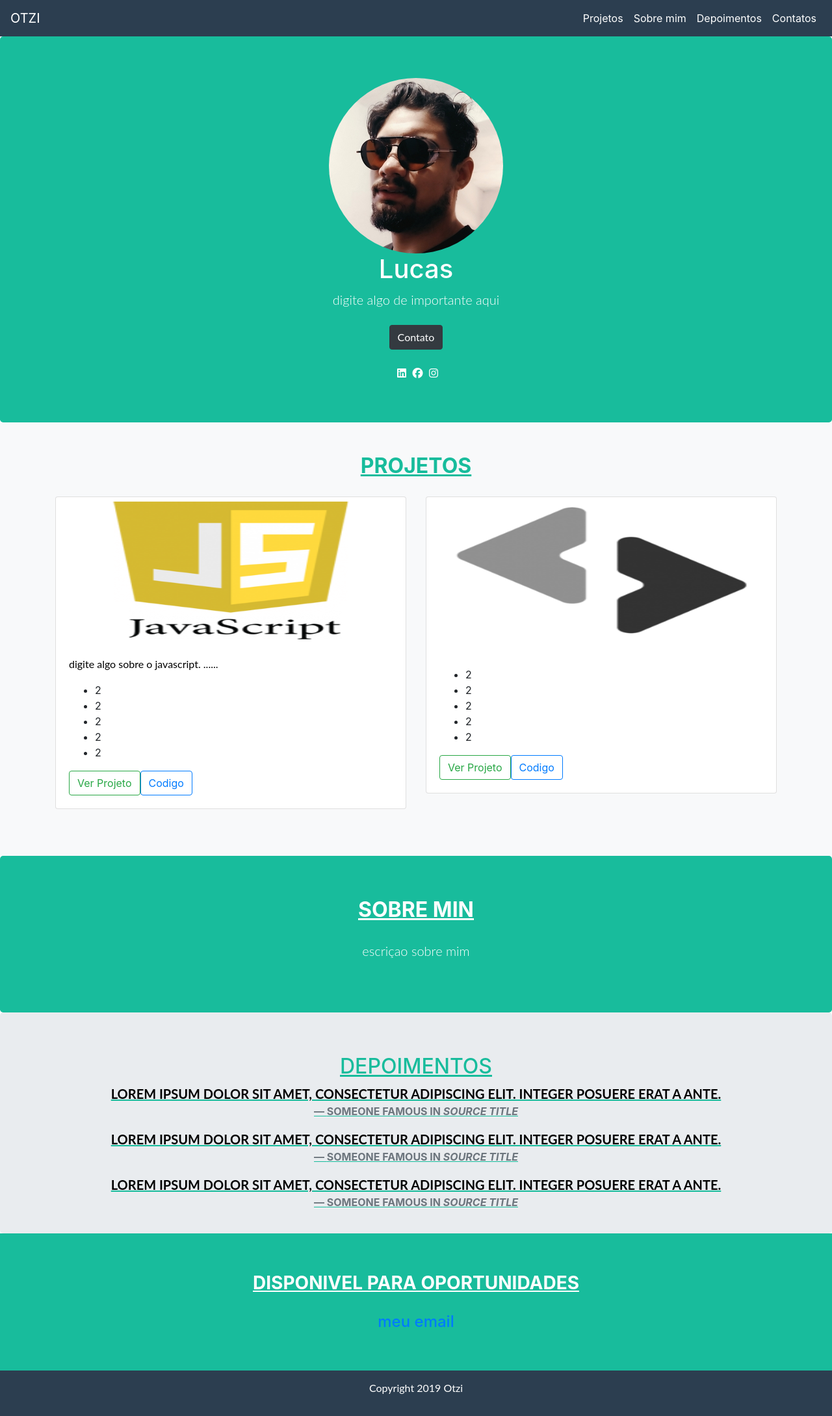
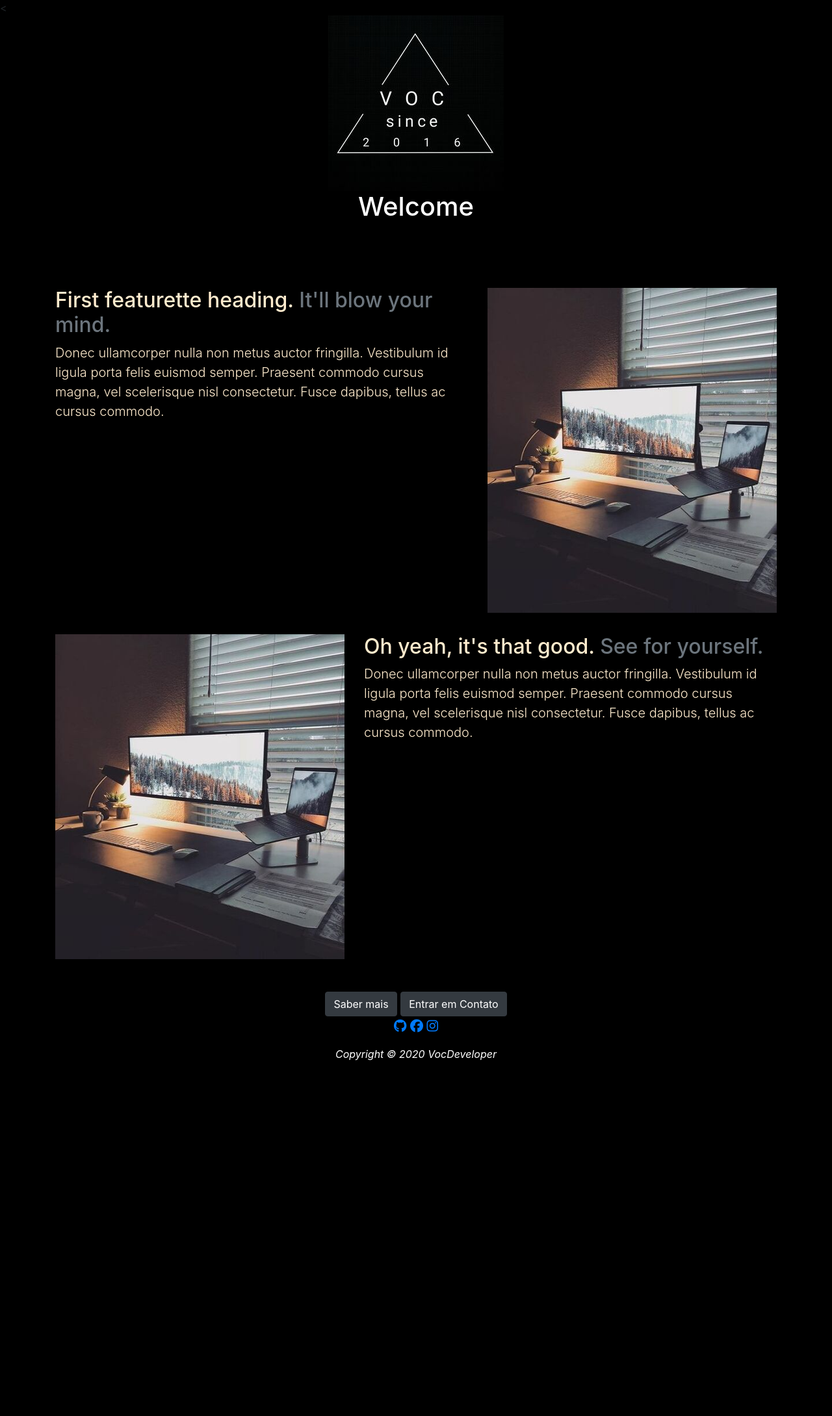
Before and after one commit to lucasEzerra/VocDeveloper, a plain HTML site: page index.html in a window 1280 px wide. Shown: the whole page at 65% size. After the commit the page ends 1650 px from the top, so only its background shows below. Drawn offline with nearby package versions, Linux system fonts and the light colour scheme.

Commit message:
update
update

```diff
--- /dev/null
+++ b/estilo.css
@@ -0,0 +1,11 @@
+body{
+    background-color: black;
+}
+#name{
+    color: white;
+    background-color:black;
+    text-align: center;
+}
+#botao{
+    margin: 2px;
+}
--- a/index.html
+++ b/index.html
@@ -1,204 +1,119 @@
 <!DOCTYPE html>
-<html lang="PT-BR">
+<html lang="pt-BR">
 
 <head>
     <meta charset="UTF-8">
     <meta name="viewport" content="width=device-width, initial-scale=1.0">
-    <title>Portifolio</title>
-    <link rel="stylesheet" href="https://stackpath.bootstrapcdn.com/bootstrap/4.1.3/css/bootstrap.min.css"
-        integrity="sha384-MCw98/SFnGE8fJT3GXwEOngsV7Zt27NXFoaoApmYm81iuXoPkFOJwJ8ERdknLPMO" crossorigin="anonymous">
-    <script src="https://stackpath.bootstrapcdn.com/bootstrap/4.1.3/js/bootstrap.min.js"
-        integrity="sha384-ChfqqxuZUCnJSK3+MXmPNIyE6ZbWh2IMqE241rYiqJxyMiZ6OW/JmZQ5stwEULTy"
+    <title>Voc Developer </title>
+    <link rel="stylesheet" href="https://maxcdn.bootstrapcdn.com/bootstrap/4.0.0/css/bootstrap.min.css"
+        integrity="sha384-Gn5384xqQ1aoWXA+058RXPxPg6fy4IWvTNh0E263XmFcJlSAwiGgFAW/dAiS6JXm" crossorigin="anonymous">
+    <script src="https://maxcdn.bootstrapcdn.com/bootstrap/4.0.0/js/bootstrap.min.js"
+        integrity="sha384-JZR6Spejh4U02d8jOt6vLEHfe/JQGiRRSQQxSfFWpi1MquVdAyjUar5+76PVCmYl"
         crossorigin="anonymous"></script>
-    <script src="https://code.jquery.com/jquery-3.3.1.slim.min.js"
-        integrity="sha384-q8i/X+965DzO0rT7abK41JStQIAqVgRVzpbzo5smXKp4YfRvH+8abtTE1Pi6jizo"
+    <script src="https://code.jquery.com/jquery-3.2.1.slim.min.js"
+        integrity="sha384-KJ3o2DKtIkvYIK3UENzmM7KCkRr/rE9/Qpg6aAZGJwFDMVNA/GpGFF93hXpG5KkN"
         crossorigin="anonymous"></script>
-    <script src="https://cdnjs.cloudflare.com/ajax/libs/popper.js/1.14.3/umd/popper.min.js"
-        integrity="sha384-ZMP7rVo3mIykV+2+9J3UJ46jBk0WLaUAdn689aCwoqbBJiSnjAK/l8WvCWPIPm49"
+    <script src="https://cdnjs.cloudflare.com/ajax/libs/popper.js/1.12.9/umd/popper.min.js"
+        integrity="sha384-ApNbgh9B+Y1QKtv3Rn7W3mgPxhU9K/ScQsAP7hUibX39j7fakFPskvXusvfa0b4Q"
         crossorigin="anonymous"></script>
-    <script src="https://kit.fontawesome.com/17679d0f40.js" crossorigin="anonymous"></script>
-    <!--<link rel="stylesheet" href="meu.css">-->
-    <link rel="stylesheet" href="meuportifolio.css">
+    <<script src="https://kit.fontawesome.com/17679d0f40.js" crossorigin="anonymous">
+        </script>
+        <link rel="stylesheet" href="style.css">
+
 </head>
 
 <body>
-    <nav class="navbar navbar-expand-lg navbar-light corSecundaria">
-        <a class="navbar-brand textobranco" href="#">OTZI</a> <!-- NOME QUE APARECE NO CANTO SUPERIOR DO SITE -->
-        <button class="navbar-toggler" type="button" data-toggle="collapse" data-target="#navbarSupportedContent"
-            aria-controls="navbarSupportedContent" aria-expanded="false" aria-label="Toggle navigation">
-            <span class="navbar-toggler-icon"></span>
-        </button>
+    <header>
 
-        <div class="collapse navbar-collapse" id="navbarSupportedContent">
-            <ul class="navbar-nav mr-auto">
+        <main role="main" class="inner cover" id="saiba">
+            <h1 class="cover-heading">
+                <img class="foto-perfil " src="vocperfil.jpg" alt="Vocwallpeper" id="vocwall"></br>Welcome</h1>
+            <p class="lead">
+                </br>
 
-            </ul>
-            <ul class="navbar-nav ">
-                <li class="nav-item">
-                    <a class="nav-link textobranco" href="#Projetos">Projetos</a> <!-- DE SUA PREFERENCIA -->
-                </li>
-                <li class="nav-item">
-                    <a class="nav-link textobranco" href="#sobre-mim">Sobre mim</a> <!-- DE SUA PREFERENCIA -->
-                </li>
-                <li class="nav-item">
-                    <a class="nav-link textobranco" href="#Depoimentos">Depoimentos</a>
-                    <!--DE SUA PREFERENCIA -->
-                </li>
-                <li class="nav-item ">
-                    <a class="nav-link textobranco" href="#contatos">Contatos</a>
-                    <!--DE SUA PREFERENCIA -->
-                </li>
-            </ul>
+                </br>
 
-        </div>
-    </nav>
-    <section class="jumbotron text-center corPrimaria">
-        <div class="container">
-            <img class="foto-perfil" src="fotoperfil.jpg" alt=""> <!-- FOTO DE PERFIL -->
-            <h1 class="jumbotron-heading textobranco">Lucas</h1> <!-- SEU NOME  -->
-            <p class="lead text-muted textobranco">digite algo de importante aqui </p>
-            <!--ESCREVER ALGO IMPORTANTE SOBRE VOCE -->
-            <p>
-                <a href="#contatos" class='btn btn-dark my-2'>Contato</a> <!-- BOTAO -->
             </p>
-            <a href=""> <i class="icones fab fa-linkedin textobranco"></i> </a>
-            <!--COLOCAR O LINK -->
-            <a href=""> <i class="icones fab fa-facebook textobranco"></i> </a>
-            <!--COLOCAR O LINK -->
-            <a href=""> <i class=" icones fab fa-instagram textobranco"></i> </a>
-            <!--COLOCAR O LINK -->
-        </div>
-    </section>
-    <div class="album py-5 bg-light" id='Projetos'>
-        <div class="container">
-<h2 class="jumbotron-heading text-center titulosVerde">Projetos</h2>
-            <div class="row">
-                <div class="col-md-6">
-                    <div class="card mb-4 box-shadow">
-                        <img class="card-img-top"
-                            data-src="holder.js/100px225?theme=thumb&amp;bg=55595c&amp;fg=eceeef&amp;text=Thumbnail"
-                            alt="Miniatura [100% x225]" style="height: 225px; width: 100%; display: block;"
-                            src="javascript.png" data-holder-rendered="true">
-                        <div class="card-body">
-                            <p class="card-text">
-                                <font style="vertical-align: inherit;">
-                                    <font style="vertical-align: inherit;"> digite algo sobre o javascript. </font>
-                                    <font style="vertical-align: inherit;">......</font>
-                                </font>
-                            </p>
-                            <ul>
-                                <li> 2 </li>
-                                <!--habilidade-->
-                                <li> 2 </li>
-                                <!--habilidade-->
-                                <li> 2 </li>
-                                <!--habilidade-->
-                                <li> 2 </li>
-                                <!--habilidade-->
-                                <li> 2 </li>
-                                <!--habilidade-->
-                            </ul>
-                            <div class="d-flex justify-content-between align-items-center">
-                                <div class="btn-group">
-                                    <a href="https://br.pinterest.com/"> <button type="button"
-                                            class="btn btn-sn btn-outline-success">Ver Projeto</button> </a>
-                                    <!--link de algum lugar -->
-                                    <a href="https://br.pinterest.com/"> <button type="button"
-                                            class="btn btn-sn btn-outline-primary">Codigo</button> </a>
-                                    <!--link de algum lugar -->
-                                </div>
-                                <small class="text-muted">
-                                </small>
-                            </div>
-                        </div>
+        </main>
+    </header>
+
+    <section>
+        <div>
+            <div class="container marketing">
+
+                <!-- Three columns of text below the carousel -->
+
+                <hr class="featurette-divider">
+
+                <div class="row featurette">
+                    <div class="col-md-7" id=" textoprimario">
+                        <h2 class="featurette-heading">First featurette heading. <span class="text-muted">It'll blow
+                                your mind.</span></h2>
+                        <p class="lead" id=" color">Donec ullamcorper nulla non metus auctor fringilla. Vestibulum id
+                            ligula porta
+                            felis euismod semper. Praesent commodo cursus magna, vel scelerisque nisl consectetur. Fusce
+                            dapibus, tellus ac cursus commodo.</p>
                     </div>
-                </div>
-                <div class="col-md-6">
-                    <div class="card mb-4 box-shadow">
-                        <img class="card-img-top"
-                            data-src="holder.js/100px225?theme=thumb&amp;bg=55595c&amp;fg=eceeef&amp;text=Thumbnail"
-                            alt="Miniatura [100% x225]" style="height: 225px; width: 100%; display: block;"
-                            src="css.png" data-holder-rendered="true">
-                        <div class="card-body">
-                            <p class="card-text">
-
-                            </p>
-                            <ul>
-                                <li> 2 </li>
-                                <!--habilidade-->
-                                <li> 2 </li>
-                                <!--habilidade-->
-                                <li> 2 </li>
-                                <!--habilidade-->
-                                <li> 2 </li>
-                                <!--habilidade-->
-                                <li> 2 </li>
-                                <!--habilidade-->
-                            </ul>
-                            <div class="d-flex justify-content-between align-items-center">
-                                <div class="btn-group">
-                                    <a href="https://br.pinterest.com/"> <button type="button"
-                                            class="btn btn-sn btn-outline-success">Ver Projeto</button> </a>
-                                    <!--link de algum lugar -->
-                                    <a href="https://br.pinterest.com/"> <button type="button"
-                                            class="btn btn-sn btn-outline-primary">Codigo</button> </a>
-                                    <!--link de algum lugar -->
-                                </div>
-                                <small class="text-muted">
-
-                                </small>
-                            </div>
-                        </div>
+                    <div class="col-md-5">
+                        <img class="featurette-image img-fluid mx-auto" data-src="holder.js/500x500/auto" alt="500x500"
+                            style="width: 500px; height: 500px;" src="qualquerfoto.jpg" data-holder-rendered="true">
                     </div>
                 </div>
 
+                <hr class="featurette-divider">
+
+                <div class="row featurette">
+                    <div class="col-md-7 order-md-2" id="color2">
+                        <h2 class="featurette-heading">Oh yeah, it's that good. <span class="text-muted">See for
+                                yourself.</span></h2>
+                        <p class="lead">Donec ullamcorper nulla non metus auctor fringilla. Vestibulum id ligula porta
+                            felis euismod semper. Praesent commodo cursus magna, vel scelerisque nisl consectetur. Fusce
+                            dapibus, tellus ac cursus commodo.</p>
+                    </div>
+                    <div class="col-md-5 order-md-1">
+                        <img class="featurette-image img-fluid mx-auto" data-src="holder.js/500x500/auto" alt="500x500"
+                            src="qualquerfoto.jpg" style="width: 500px; height: 500px;">
+                    </div>
+                </div>
+
+                <hr class="featurette-divider">
+
+                <!--<div class="row featurette">
+                    <div class="col-md-7">
+                        <h2 class="featurette-heading">And lastly, this one. <span class="text-muted">Checkmate.</span>
+                        </h2>
+                        <p class="lead">Donec ullamcorper nulla non metus auctor fringilla. Vestibulum id ligula porta
+                            felis euismod semper. Praesent commodo cursus magna, vel scelerisque nisl consectetur. Fusce
+                            dapibus, tellus ac cursus commodo.</p>
+                    </div>
+                </div>-->
+
+                <hr class="featurette-divider">
+
+                <!-- /END THE FEATURETTES -->
+
             </div>
+
         </div>
-    </div>
-    </div>
-    <!--Sobre min-->
-    <section class="jumbotron text-center corPrimaria" id="sobre-mim">
-     <div class="container">
-        <h2 class="jumbotron-heading titulosBrancos">Sobre min </h2><!--sobre voce-->
-        <p class="lead textobranco">escriçao sobre mim</p> <!-- faça uma pequena descriçao sobre voce -->
+        <div>
 
-     </div>
+        </div>
+        <p class="lead" id="bot">
+
+            <a href="/paginas/indexpg1.html" class="btn btn-dark my 2" id="botao">Saber mais</a>
+            <a href="/paginas/indexpg2.html" class="btn btn-dark my 2" id="botao">Entrar em Contato </a></br>
+            <a href=""><i class="fab fa-github"></i> </a>
+            <a href=""><i class="fab fa-facebook"></i></a>
+            <a href=""><i class="fab fa-instagram"></i></a>
+        </p>
+
     </section>
-    <!--Depoimentos-->
-    <section class="class jumbotron text-center titulosVerde" id="Depoimentos">
-        <div class="container">
-            <h2 class="jumbotron-heading text-center">
-                Depoimentos
-            </h2>
-            <blockquote class="blockquote text-center">
-                <p class="mb-0">Lorem ipsum dolor sit amet, consectetur adipiscing elit. Integer posuere erat a ante.</p> <!--recomendaçoes-->
-                <footer class="blockquote-footer">Someone famous in <cite title="Source Title">Source Title</cite></footer> <!--nome e o cargo da pessoa que recomenda -->
-              </blockquote>
+    <footer id="rodape">
 
-              <blockquote class="blockquote text-center">
-                <p class="mb-0">Lorem ipsum dolor sit amet, consectetur adipiscing elit. Integer posuere erat a ante.</p> <!--recomendaçoes-->
-                <footer class="blockquote-footer">Someone famous in <cite title="Source Title">Source Title</cite></footer> <!--nome e o cargo da pessoa que recomenda -->
-              </blockquote>
+        <p><em> Copyright &copy; 2020 VocDeveloper</em></p>
 
-              <blockquote class="blockquote text-center">
-                <p class="mb-0">Lorem ipsum dolor sit amet, consectetur adipiscing elit. Integer posuere erat a ante.</p> <!--recomendaçoes-->
-                <footer class="blockquote-footer">Someone famous in <cite title="Source Title">Source Title</cite></footer> <!--nome e o cargo da pessoa que recomenda -->
-              </blockquote>
-        </div>
-    </section>
-    <!--Contatos-->
-    <section class="corprimaria" id="contatos">
-        <div>
-            <div class="container-fluid corPrimaria">
-                <h3 style ="padding-top: 60px "class="text-center titulosBrancos ">Disponivel para Oportunidades</h3>
-                <a href="mailto:"><h4 style ="padding-bottom:60px; margin-bottom: 0px ;"class="text-center">meu email </h4></a><!--digitar email-->
-            </div>
-        </div>
-    </section>
-    <!--footer-->
-    <footer class="text-center corSecundaria textofooter">
-        <p class="textobranco">Copyright 2019 Otzi</p>
     </footer>
+
 </body>
 
 </html>
--- a/meuportifolio.css
+++ /dev/null
@@ -1,49 +0,0 @@
-.foto-perfil {
-    height: 100%;
-    width: auto;
-   max-width: 50%;
-   border-radius: 50%;
-   }
-   .corPrimaria{
-       background-color: #18bc9c;
-   }
-   .corSecundaria{
-       background-color: #2c3e50;
-   }
-   p {
-       font-family:Lato, 'Helvetica Neue', Arial, Helvetica, sans-serif;
-       color: black !important;
-   }
-   .icones{
-       padding-left: 5px;
-   }
-   .titulosBrancos{
-       text-decoration: underline;
-       text-underline-position: below;
-       padding-bottom: 20px;
-       text-transform: uppercase;
-       font-weight: 700;
-       color:white;
-   }
-   .titulosVerde{
-       text-decoration: underline;
-       text-underline-position: below;
-       padding-bottom: 20px;
-       text-transform: uppercase;
-       font-weight: 700;
-       color:#18bc9c;
-   }
-   .textobranco{
-       color: white !important;
-   }
-   .jumbotron{
-       margin-bottom: 0px;
-   }
-   .textofooter {
-       margin: 0px;
-       padding-top:15px;
-       padding-bottom: 15px;
-   }
-   html{
-       scroll-behavior: smooth;
-   }
--- /dev/null
+++ b/style.css
@@ -0,0 +1,38 @@
+body{
+    background-color: black;
+}
+#navbar{
+    color: blanchedalmond;
+    font-size: 25;
+}
+#kali{
+    color: blanchedalmond;
+}
+#saiba{
+    margin-top: auto;
+    margin-left: auto;
+    text-align: center;
+    color: white;
+}
+#rodape{
+    margin-top: auto;
+    margin-left: auto;
+    text-align: center;
+    color: white;
+}
+#vocwall{
+    align-items: center;
+
+}
+#menu{
+    color: blanchedalmond;
+}
+#bot{
+    text-align: center;
+}
+#html{
+    padding-top: 35px;
+}
+.col-md-7{
+    color: blanchedalmond;
+}
```
Also changed, not shown: html.html (added, +31 -0 lines), indexpg1.html (added, +117 -0 lines), indexpg2.html (added, +59 -0 lines), css (3).png (added), css.png (deleted), fotoperfil.jpg (deleted), javascript.png (deleted), kisspng-computer-icons-source-code-html-coding-5abfde9a7d46f8.2891762915225238025131 (1).png (added), node-js-512 (1).png (added), qualquerfoto.jpg (added), voc01.jpg (added), vocperfil copy.jpg (added), vocperfil.jpg (added), 2 other files.
